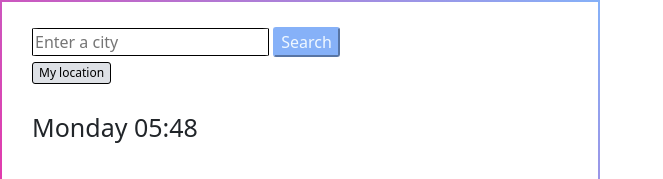
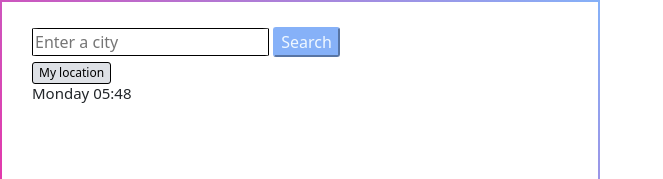
Before and after one commit to hollyallison/Weather-App, a plain HTML site: page index.html in a window 1280 px wide. Shown: the top 179 px of the page, without its empty margins (0-663 px from the left). Drawn offline with nearby package versions, Linux system fonts and the light colour scheme.

Commit message:
title change

```diff
--- a/index.html
+++ b/index.html
@@ -8,13 +8,14 @@
     <link rel="stylesheet" href="styles.css" />
 
 
-    <title>Document</title>
+    <title>Weather</title>
 </head>
 <body>
 
     <div class="weather-container">
         <div class="row">
 <div class="col-8">
+
     <div id="search-box">
       <input type="text" id="city-input" placeholder="Enter a city" />
       <button id="search-button">Search</button> <br/>
@@ -22,8 +23,8 @@
     </div>
 </div>
 <div id="result">
+     <h2 id="current-day-time"> Monday 21:00  </h2>
             <h1 id="city-name"></h1>
-            <h2 id="current-day-time"> Monday 21:00  </h2>
             <span id="Condition"></span><br/>
   <img id="weather-icon" src="" alt="Weather Icon"/>
        <span id="temperature"></span>
--- a/styles.css
+++ b/styles.css
@@ -11,10 +11,11 @@ border-image-slice: 1;
 }
 h1 {
   padding-top: 20px;
+  font-size: 25px;
 }
-h1,
-h2 {
-  font-size: 25px;
+h2
+{
+  font-size: 15px;
 }
 ul {
   list-style: none;
```
